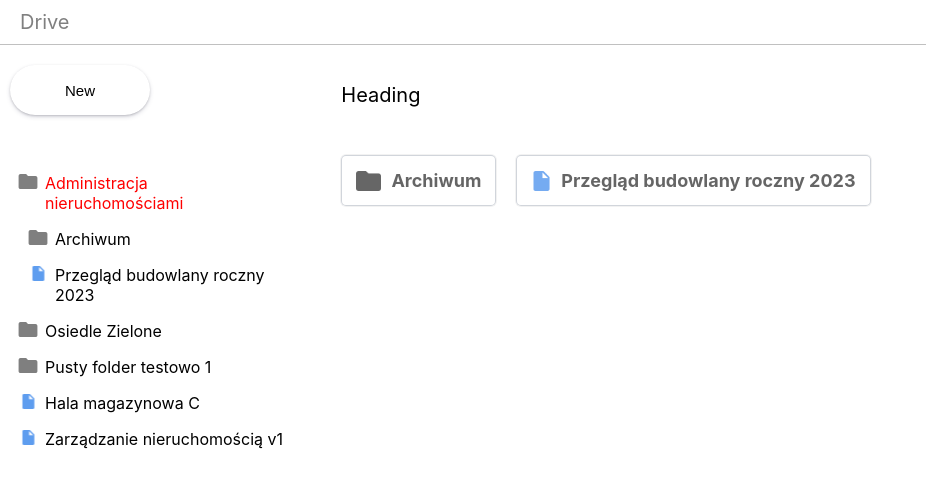
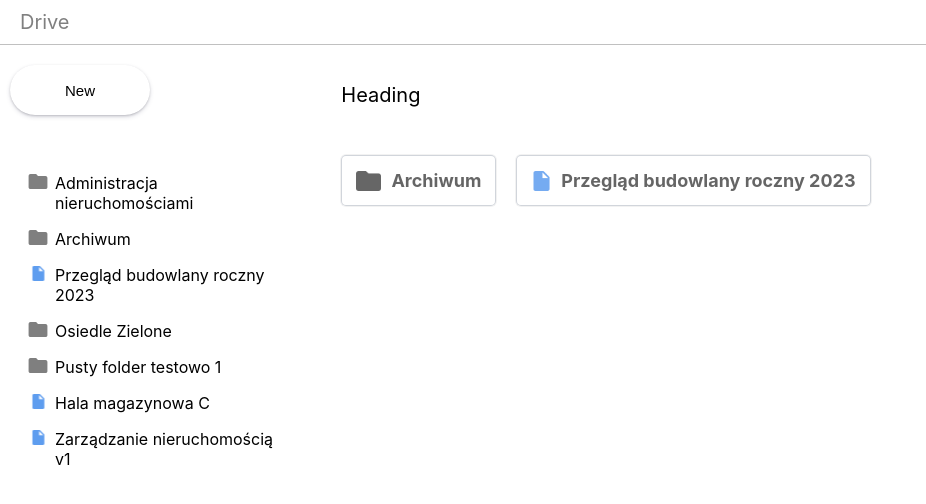
Before and after one commit to gregsypek/drive, a React (Create React App) app: page / in a window 1280 px wide. Both pictures are taken after a click on the item "Administracja nieruchomościami". Shown: the top 504 px of the page, without its empty margins (0-926 px from the left). Built offline with nearby package versions, Linux system fonts and the light colour scheme.

Commit message:
display nested list in sideList part 2

```diff
--- /dev/null
+++ b/src/components/ListItem.js
@@ -0,0 +1,31 @@
+import React from "react";
+import { nanoid } from "nanoid";
+import "../css/SideList.css";
+
+import { useStateContext } from "../context/StateContext";
+
+const ListItem = ({ item, level }) => {
+	const { filterCurrentDisplayItems, currentFolderId, setCurrentFolderId } =
+		useStateContext();
+
+	const handleClick = (type, id) => {
+		if (type === "folder") {
+			setCurrentFolderId(id);
+			filterCurrentDisplayItems(currentFolderId);
+		}
+	};
+
+	return (
+		<>
+			<li
+				onClick={() => handleClick(item.type, item.id)}
+				className={item.type === "folder" ? "folder" : "project"}
+				style={{ marginLeft: 10 }}
+			>
+				{item.itemText}
+			</li>
+		</>
+	);
+};
+
+export default ListItem;
--- a/src/components/SideList.js
+++ b/src/components/SideList.js
@@ -2,9 +2,10 @@
 import React, { useEffect, useState } from "react";
 import "../css/SideList.css";
 // import {toast} from 'react-hot-toast';
-import { nanoid } from 'nanoid'
+import { nanoid } from "nanoid";
 
 import { useStateContext } from "../context/StateContext";
+import ListItem from "./ListItem";
 
 export default function SideList() {
 	const {
@@ -68,49 +69,16 @@ export default function SideList() {
 							if (item.id === currentFolderId)
 								return (
 									<>
-										<li
-											onClick={() => handleClick(item.type, item.id)}
-											className={item.type === "folder" ? "folder" : "project"}
-											key={nanoid()}
-											style={{ color: "red" }}
-										>
-											{item.itemText}
-										</li>
+										<ListItem item={item} />
 
 										<ul>
-											{filteredItems.map((item, index) =>
-
-											(
-												<li
-													onClick={(e) => {
-														e.stopPropagation();
-														handleClick(item.type, item.id);
-
-													}}
-													className={
-														item.type === "folder" ? "folder" : "project"
-													}
-
-													style={{ marginLeft: 10 }}
-													key={nanoid()}
-												>
-													{item.itemText}
-												</li>
-											)
-
-											)}
+											{filteredItems.map((item, index) => (
+												<ListItem item={item} />
+											))}
 										</ul>
 									</>
 								);
-							return (
-								<li
-									onClick={() => handleClick(item.type, item.id)}
-									className={item.type === "folder" ? "folder" : "project"}
-									key={nanoid()}
-								>
-									{item.itemText}
-								</li>
-							);
+							return <ListItem item={item} />;
 						})}
 					</ul>
 				</div>
```
